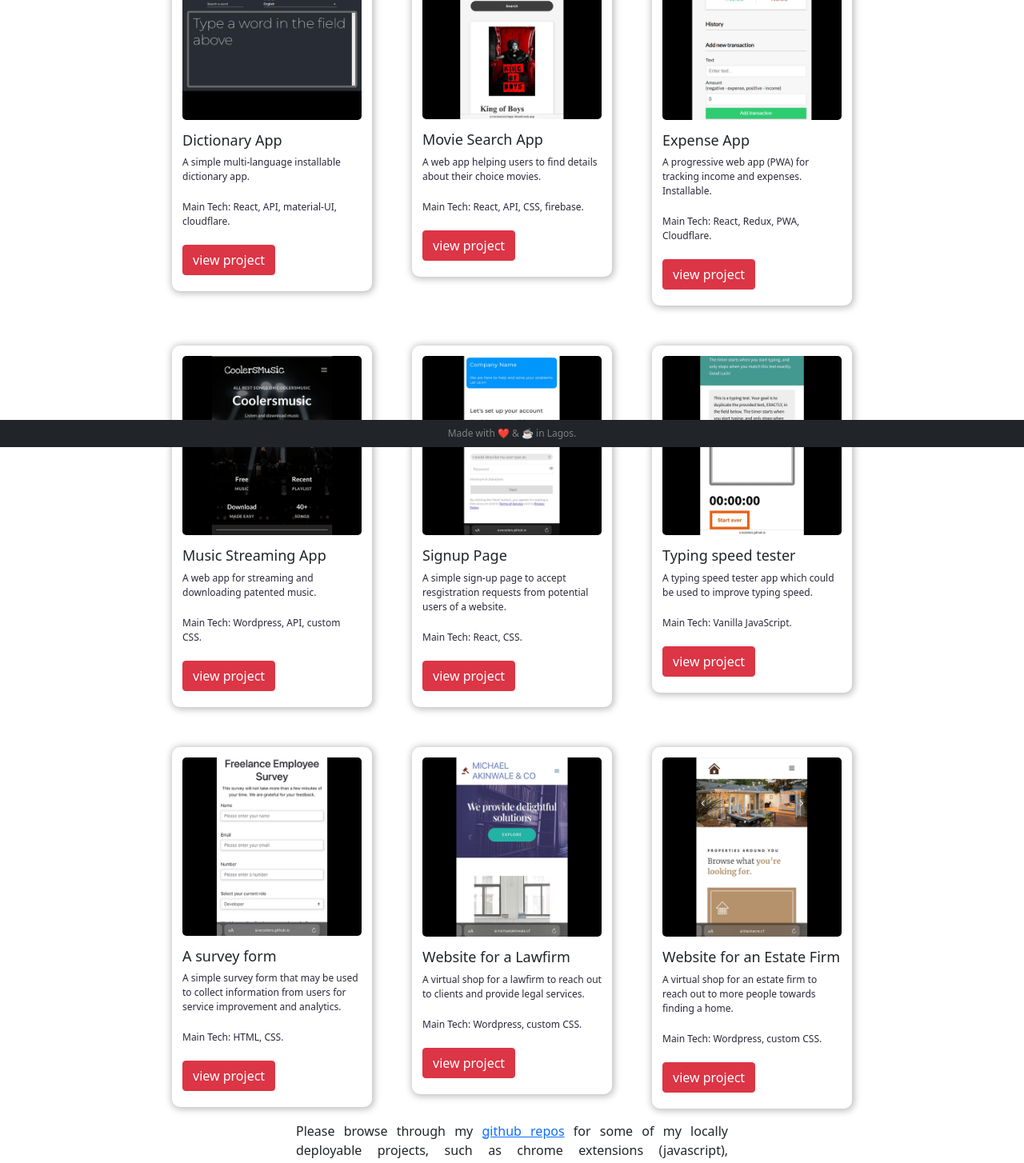
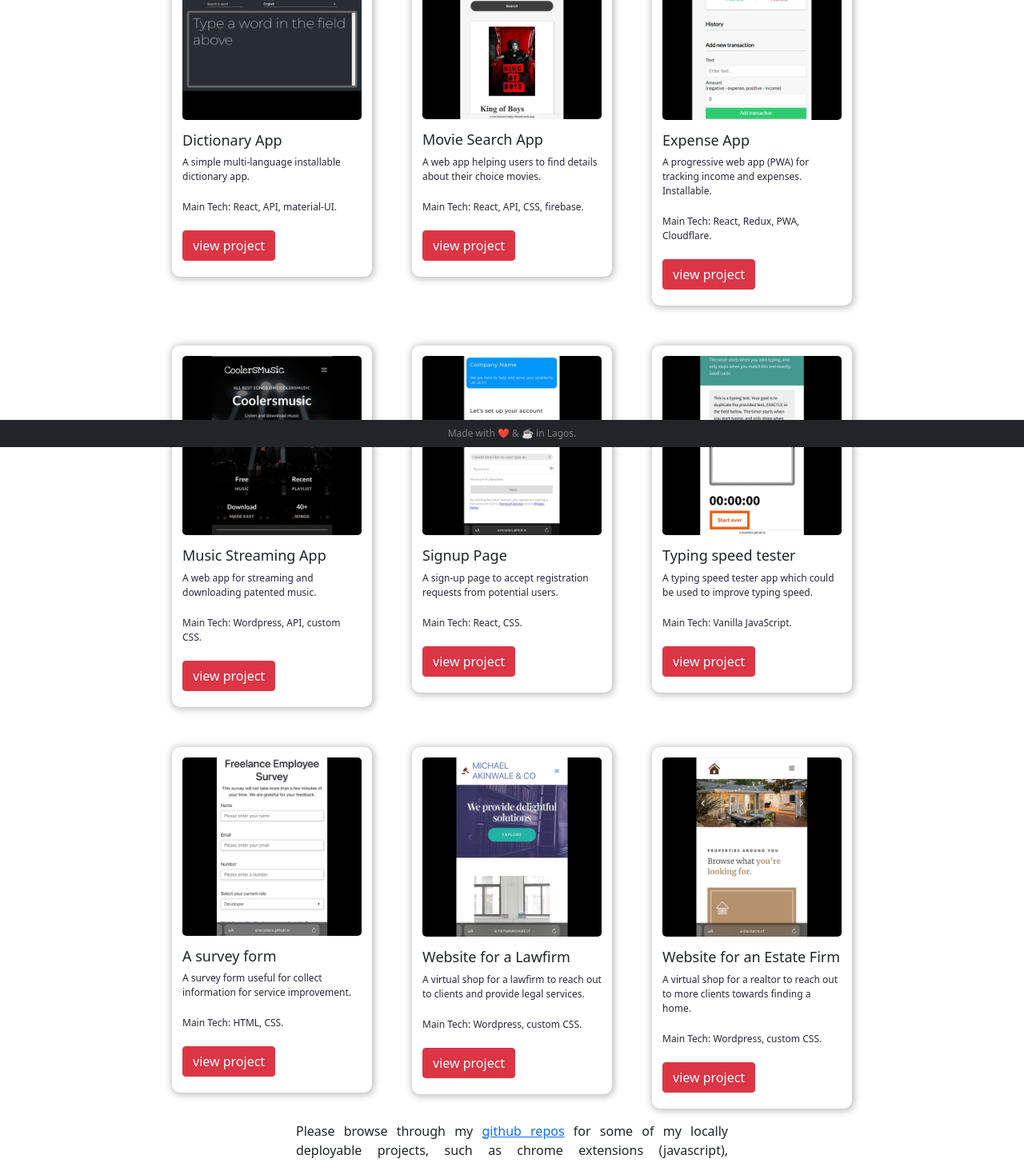
Before and after one commit to wcoolers/portfolio, a React (Create React App) app: page /portfolio in a window 1280 px wide. Shown: the part 241-1695 px from the top of the page at 80% size. Built offline with nearby package versions, Linux system fonts and the light colour scheme.

Commit message:
reduced the descriptions of projects

```diff
--- a/src/components/Portfolio.js
+++ b/src/components/Portfolio.js
@@ -15,7 +15,7 @@ export const Portfolio = () => {
                             title="Dictionary App"
                             text="A simple multi-language installable dictionary app."
                             siteLink="https://dictionary-app.pages.dev/"
-                            tech="React, API, material-UI, cloudflare."
+                            tech="React, API, material-UI."
                         />
                         <Project
                             src="moviesearch.png"
@@ -45,7 +45,7 @@ export const Portfolio = () => {
                             src="signup.png"
                             alt="screenshot of website"
                             title="Signup Page"
-                            text="A simple sign-up page to accept resgistration requests from potential users of a website."
+                            text="A sign-up page to accept registration requests from potential users."
                             siteLink="https://wcoolers.github.io/react-login-frontend/"
                             tech="React, CSS."
                         />
@@ -61,7 +61,7 @@ export const Portfolio = () => {
                             src="survey.png"
                             alt="screenshot of website"
                             title="A survey form"
-                            text="A simple survey form that may be used to collect information from users for service improvement and analytics."
+                            text="A survey form useful for collect information for service improvement."
                             siteLink="https://wcoolers.github.io/survey-form/"
                             tech="HTML, CSS."
                         />
@@ -77,7 +77,7 @@ export const Portfolio = () => {
                             src="blackacre.png"
                             alt="screenshot of website"
                             title="Website for an Estate Firm"
-                            text="A virtual shop for an estate firm to reach out to more people towards finding a home."
+                            text="A virtual shop for a realtor to reach out to more clients towards finding a home."
                             siteLink="https://blackacre.cf"
                             tech="Wordpress, custom CSS."
                         />
```
Also changed, not shown: public/imgs/Screenshot 2022-04-06 215746.png (added).
